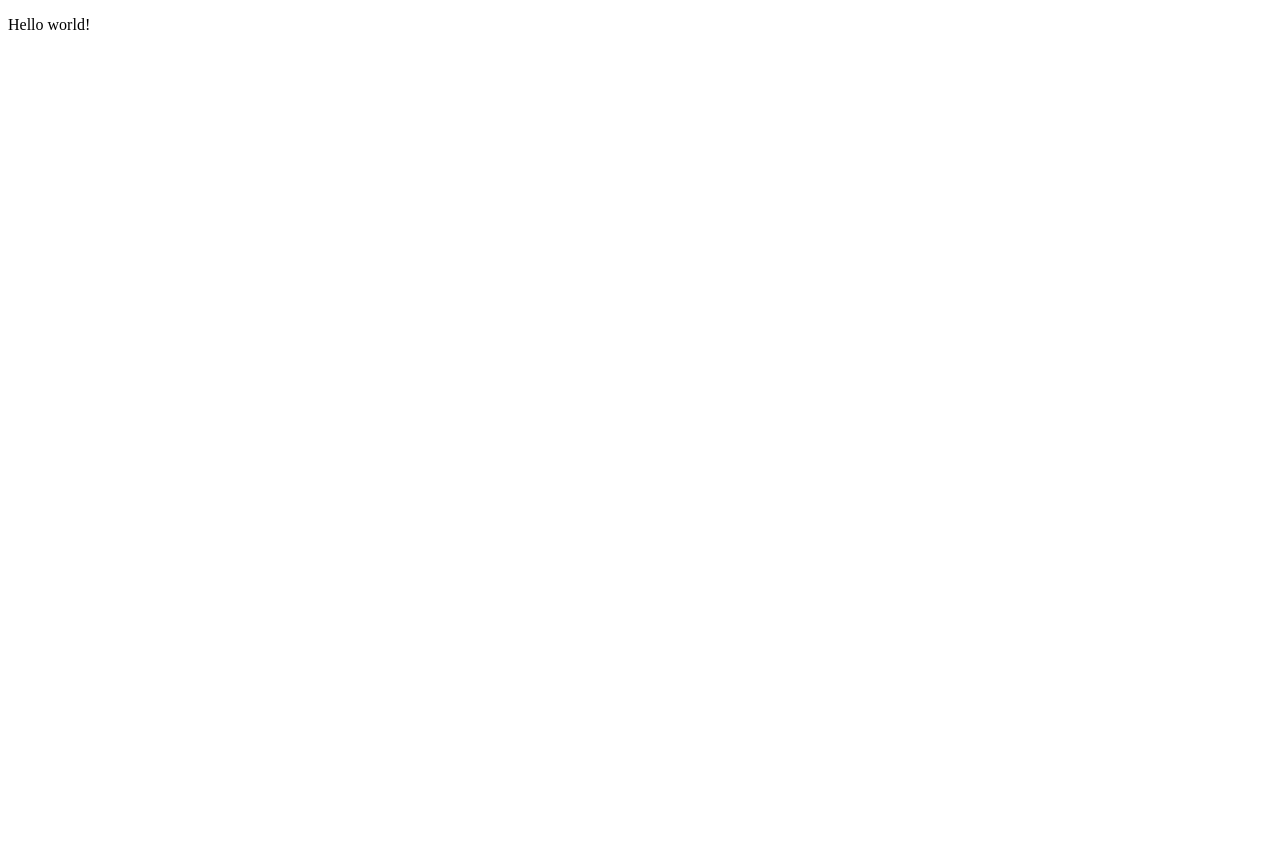
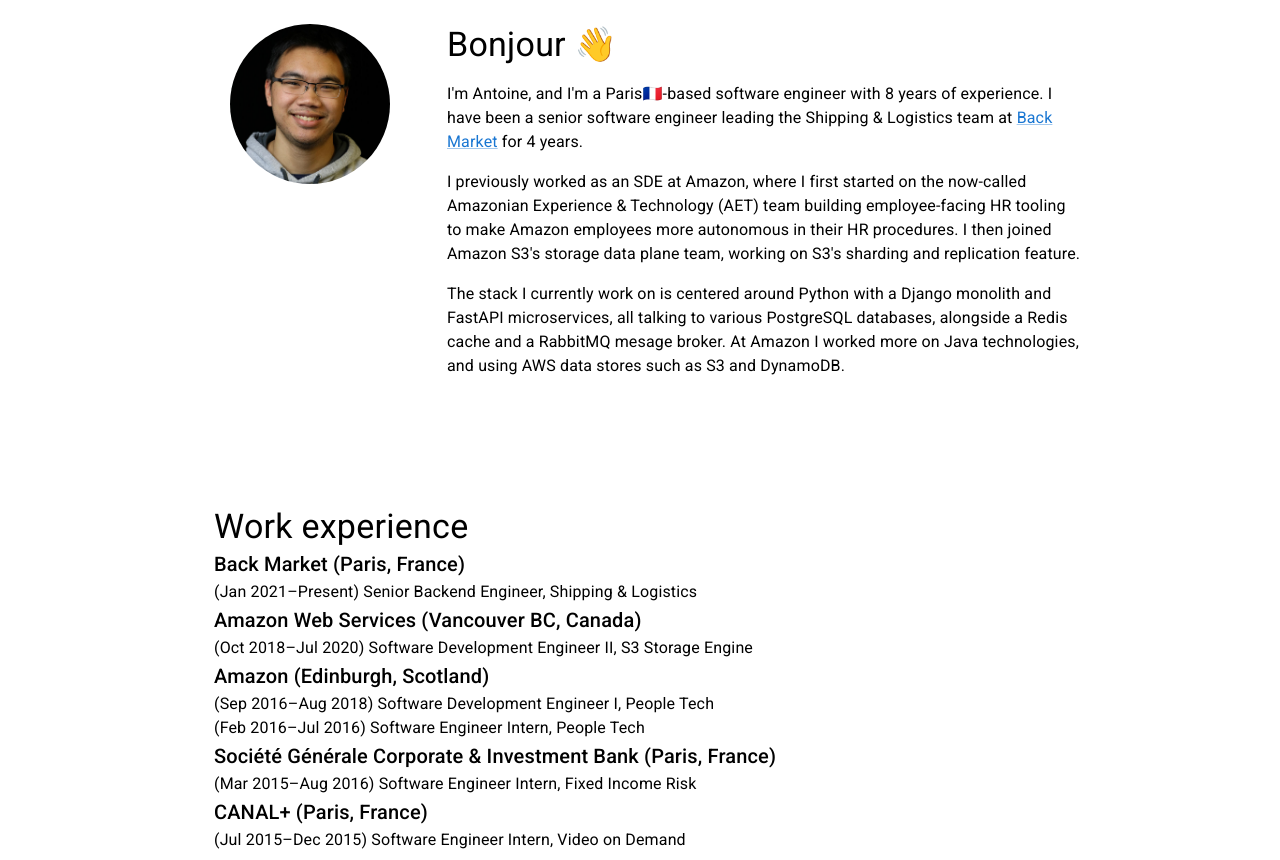
Before and after one commit to LrsNate/lrsnate.github.io, a Next.js app: page / in a window 1280 px wide. Before the commit the page ends 800 px from the top, so only its background shows below. Built offline with nearby package versions, Linux system fonts and the light colour scheme; a web font is replaced by a local one.

Commit message:
Copy content from CRA site

```diff
--- /dev/null
+++ b/src/app/layout.tsx
@@ -0,0 +1,11 @@
+export default function RootLayout({
+  children,
+}: Readonly<{
+  children: React.ReactNode;
+}>) {
+  return (
+    <html lang="en">
+      <body>{children}</body>
+    </html>
+  );
+}
--- a/src/app/page.tsx
+++ b/src/app/page.tsx
@@ -1,9 +1,19 @@
-import '@fontsource/roboto/300.css';
-import '@fontsource/roboto/400.css';
-import '@fontsource/roboto/500.css';
-import '@fontsource/roboto/700.css';
+import "@fontsource/roboto/300.css";
+import "@fontsource/roboto/400.css";
+import "@fontsource/roboto/500.css";
+import "@fontsource/roboto/700.css";
 
+import { Container, Stack } from "@mui/material";
+import Bio from "./sections/Bio";
+import WorkExperience from "./sections/WorkExperience";
 
 export default function Home() {
-  return <p>Hello world!</p>;
+  return (
+    <Container maxWidth="md">
+      <Stack spacing={16}>
+        <Bio />
+        <WorkExperience />
+      </Stack>
+    </Container>
+  );
 }
--- /dev/null
+++ b/src/app/sections/Bio.tsx
@@ -0,0 +1,46 @@
+import { Avatar, Grid, Link, Stack, Typography } from "@mui/material";
+
+const Biography = () => (
+  <Stack spacing={2}>
+    <Typography variant="h4" gutterBottom>
+      Bonjour 👋
+    </Typography>
+    <Typography variant="body1">
+      I&apos;m Antoine, and I&apos;m a Paris🇫🇷-based software engineer with 8
+      years of experience. I have been a senior software engineer leading the
+      Shipping &amp; Logistics team at{" "}
+      <Link href="https://www.backmarket.com">Back Market</Link> for 4 years.
+    </Typography>
+    <Typography variant="body1">
+      I previously worked as an SDE at Amazon, where I first started on the
+      now-called Amazonian Experience &amp; Technology (AET) team building
+      employee-facing HR tooling to make Amazon employees more autonomous in
+      their HR procedures. I then joined Amazon S3&apos;s storage data plane
+      team, working on S3&apos;s sharding and replication feature.
+    </Typography>
+    <Typography variant="body1">
+      The stack I currently work on is centered around Python with a Django
+      monolith and FastAPI microservices, all talking to various PostgreSQL
+      databases, alongside a Redis cache and a RabbitMQ mesage broker. At Amazon
+      I worked more on Java technologies, and using AWS data stores such as S3
+      and DynamoDB.
+    </Typography>
+  </Stack>
+);
+
+export default function Bio() {
+  return (
+    <Grid container spacing={2}>
+      <Grid item md={3}>
+        <Avatar
+          src="/lafouaa.jpg"
+          alt="Antoine profile picture"
+          sx={{ width: 160, height: 160 }}
+        />
+      </Grid>
+      <Grid item md={9}>
+        <Biography />
+      </Grid>
+    </Grid>
+  );
+}
--- /dev/null
+++ b/src/app/sections/WorkExperience.tsx
@@ -0,0 +1,39 @@
+import { Box, Typography } from "@mui/material";
+
+export default function WorkExperience() {
+  return (
+    <Box>
+      <Typography variant="h4">Work experience</Typography>
+      <Typography variant="h6">Back Market (Paris, France)</Typography>
+      <Typography>
+        (Jan 2021&ndash;Present) Senior Backend Engineer, Shipping &amp;
+        Logistics
+      </Typography>
+
+      <Typography variant="h6">
+        Amazon Web Services (Vancouver BC, Canada)
+      </Typography>
+      <Typography>
+        (Oct 2018&ndash;Jul 2020) Software Development Engineer II, S3 Storage
+        Engine
+      </Typography>
+      <Typography variant="h6">Amazon (Edinburgh, Scotland)</Typography>
+      <Typography>
+        (Sep 2016&ndash;Aug 2018) Software Development Engineer I, People Tech
+      </Typography>
+      <Typography>
+        (Feb 2016&ndash;Jul 2016) Software Engineer Intern, People Tech
+      </Typography>
+      <Typography variant="h6">
+        Société Générale Corporate &amp; Investment Bank (Paris, France)
+      </Typography>
+      <Typography>
+        (Mar 2015&ndash;Aug 2016) Software Engineer Intern, Fixed Income Risk
+      </Typography>
+      <Typography variant="h6">CANAL+ (Paris, France)</Typography>
+      <Typography>
+        (Jul 2015&ndash;Dec 2015) Software Engineer Intern, Video on Demand
+      </Typography>
+    </Box>
+  );
+}
```
Also changed, not shown: .eslintrc.json, public/lafouaa.jpg (added).
